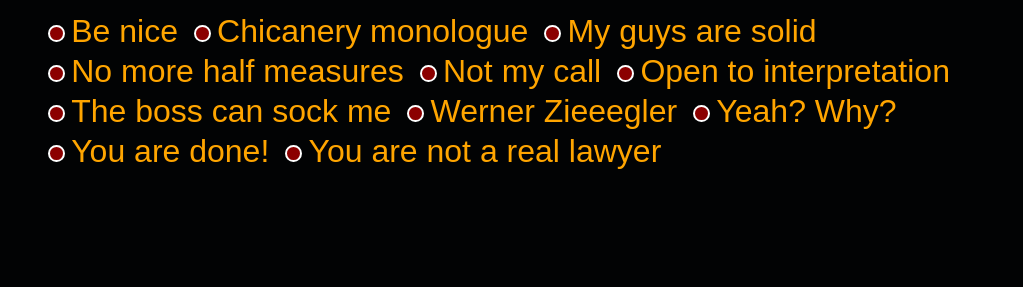
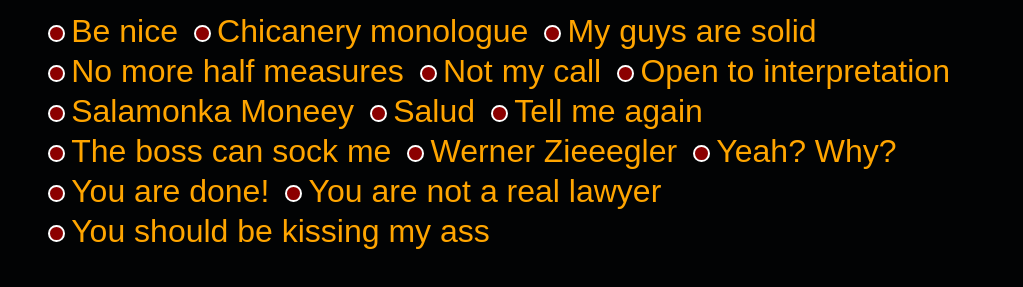
Before and after one commit to solidguys/soundboard, a plain HTML site: page index.html in a window 1280 px wide. Shown: the part 129-416 px from the top of the page, without its empty margins (128-1151 px from the left). Drawn offline with Linux system fonts and the light colour scheme.

Commit message:
New sounds

```diff
--- a/index.html
+++ b/index.html
@@ -27,11 +27,15 @@
             "No more half measures",
             "Not my call",
             "Open to interpretation",
+            "Salamonka Moneey",
+            "Salud",
+            "Tell me again",
             "The boss can sock me",
             "Werner Zieeegler",
             "Yeah? Why?",
             "You are done!",
-            "You are not a real lawyer"
+            "You are not a real lawyer",
+            "You should be kissing my ass"
         ];
     </script>
     <script src="main.js"></script>
```
Also changed, not shown: 4 other files.
